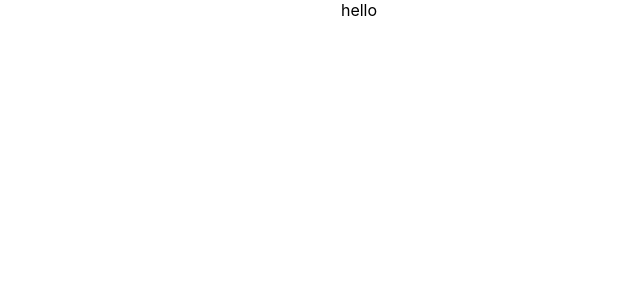
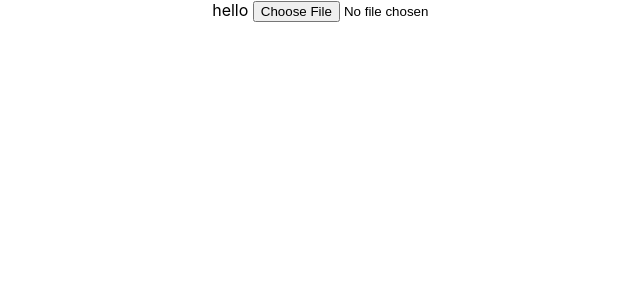
Before and after one commit to eprikhodko/firebase-app, a React (Create React App) app: page / in a window 1280 px wide. Shown: the top 300 px of the page, without its empty margins (281-921 px from the left). Built offline with nearby package versions, Linux system fonts and the light colour scheme.

Commit message:
Add firebase Storage file upload function

```diff
--- a/src/App.js
+++ b/src/App.js
@@ -1,11 +1,28 @@
 import {firebase} from "./lib/firebase"
 import './App.css'
 
+
 function App() {
+
+  const handleFileUpload = (event) => {
+    // get file object from the file input
+    const file = event.target.files[0]
+    firebase.storage().ref()
+    .child(file.name)
+    .put(file)
+    .then(() => {
+      console.log("file was uploaded to Firestorage")
+    })
+  }
 
   return (
     <div className="App">
-      hello
+      hello {" "}
+
+      <input
+        type="file"
+        onChange={handleFileUpload}
+      />
     </div>
   );
 }
```
